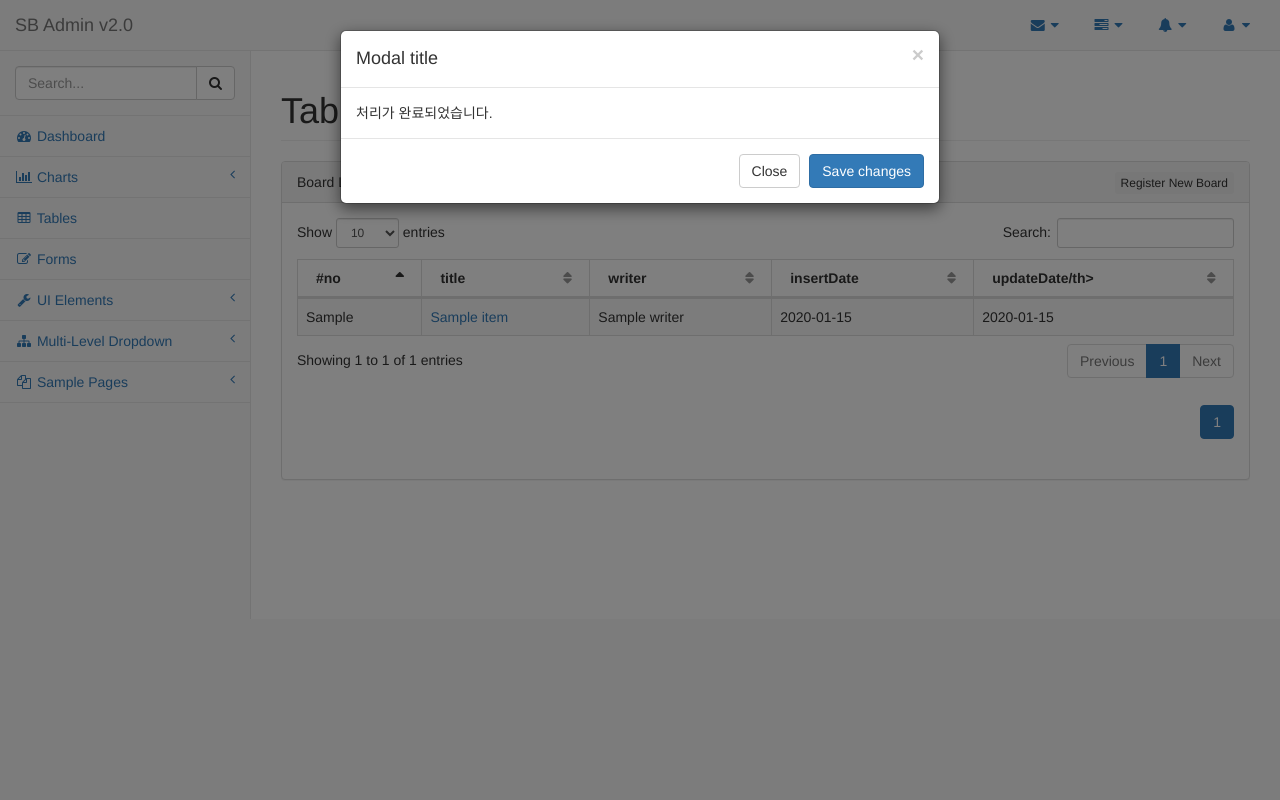
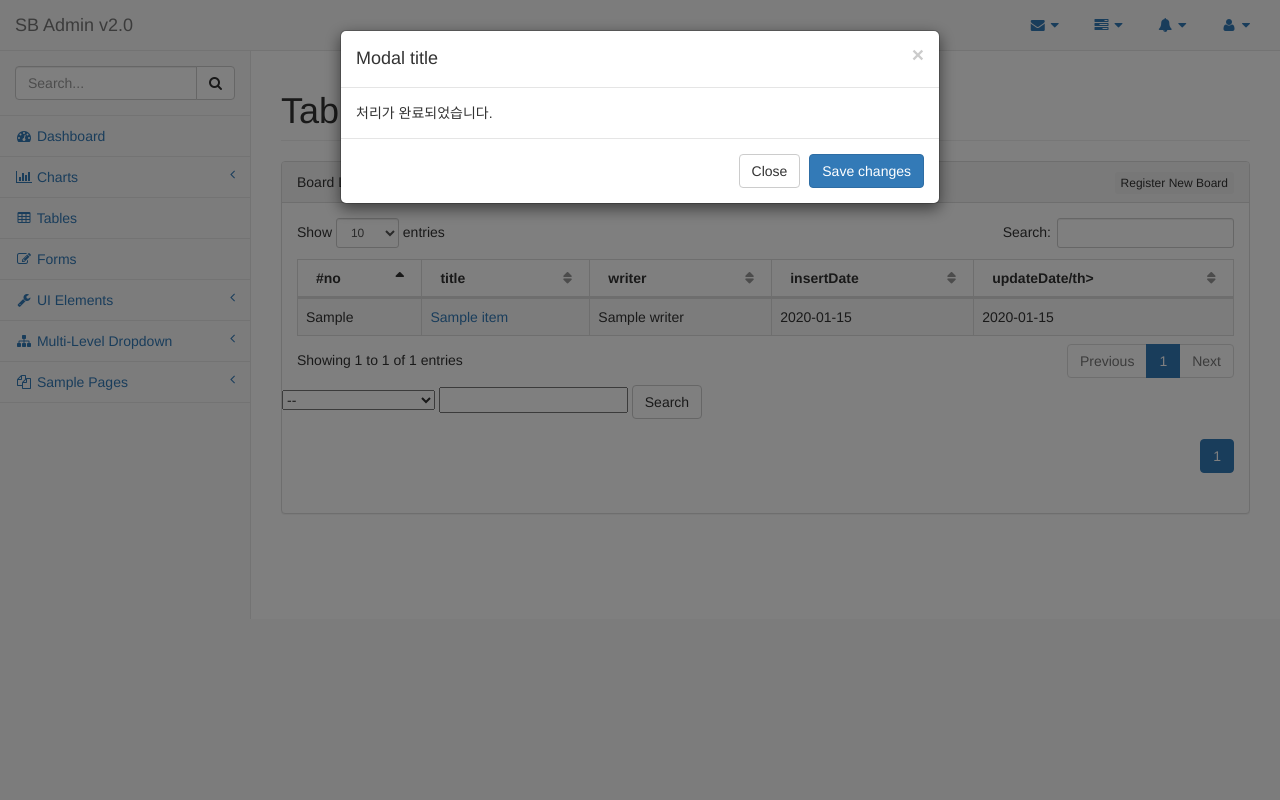
Before and after one commit to i-sak/JavaConfig, a Java web app: template src/main/webapp/WEB-INF/views/board/list.jsp in a window 1280 px wide. Run offline with Spring Boot 4, a stand-in JSP engine, Linux system fonts and the light colour scheme; the template is opened without the code that fills it: most values are stand-ins (such as "Sample title", 1, 10 or a date in 2020); the project's own start-up code is not run, and a stand-in starts its controllers and pages; some of the project's set-up classes (security, data sources, template engines, error pages and the like) are left out, and stand-ins take their place; some libraries are stand-ins or nearby versions.

Commit message:
화면에 검색 조건 추가 처리

```diff
--- a/src/main/webapp/WEB-INF/views/board/list.jsp
+++ b/src/main/webapp/WEB-INF/views/board/list.jsp
@@ -50,6 +50,32 @@
 
                             </table>
                             <!-- /.table-responsive -->
+
+                            <!-- 화면에서 검색 조건 처리 -->
+                            <div class="row">
+                            	<div class="col-1g-12">
+
+                            	<form id="searchForm" action="/board/list" method='get'>
+                            		<select name="type">
+                            			<option value="">--</option>
+                            			<option value="T">제목</option>
+                            			<option value="C">내용</option>
+                            			<option value="W">작성자</option>
+                            			<option value="TC">제목 or 내용</option>
+                            			<option value="TW">제목 or 작성자</option>
+                            			<option value="TCW">제목 or 내용 or 작성자</option>
+                            		</select>
+                            		<input type="text" name="keyword">
+									<input type="hidden" name='pageNum' value="${pageMaker.cri.pageNum }">
+	                            	<input type="hidden" name='amout' value="${pageMaker.cri.amount }">
+	                            	<button class="btn btn-default">Search</button>
+                            	</form>
+
+                            	</div>
+                            </div>
+                            <!-- / 화면에서 검색 조건 처리 -->
+
+
                             <form id="actionForm" action="/board/list" method="get">
                             	<input type="hidden" name='pageNum' value="${pageMaker.cri.pageNum }">
                             	<input type="hidden" name='amout' value="${pageMaker.cri.amount }">
```
